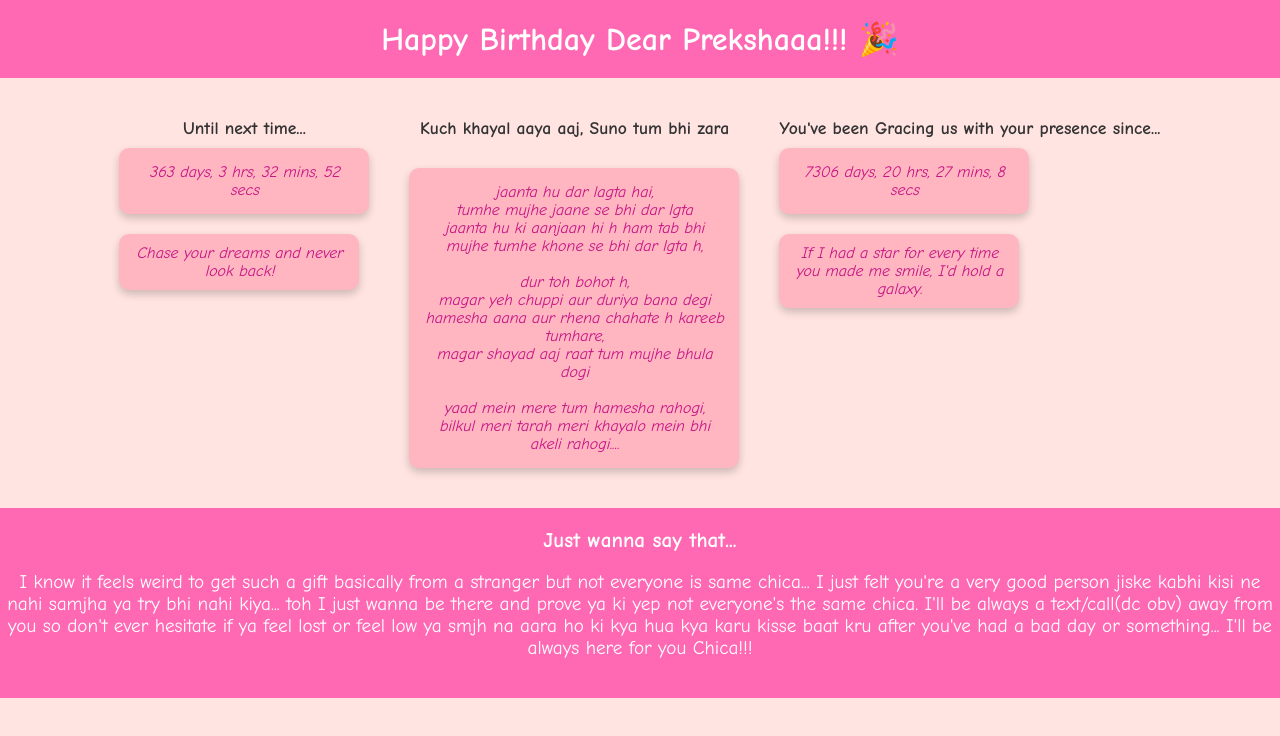
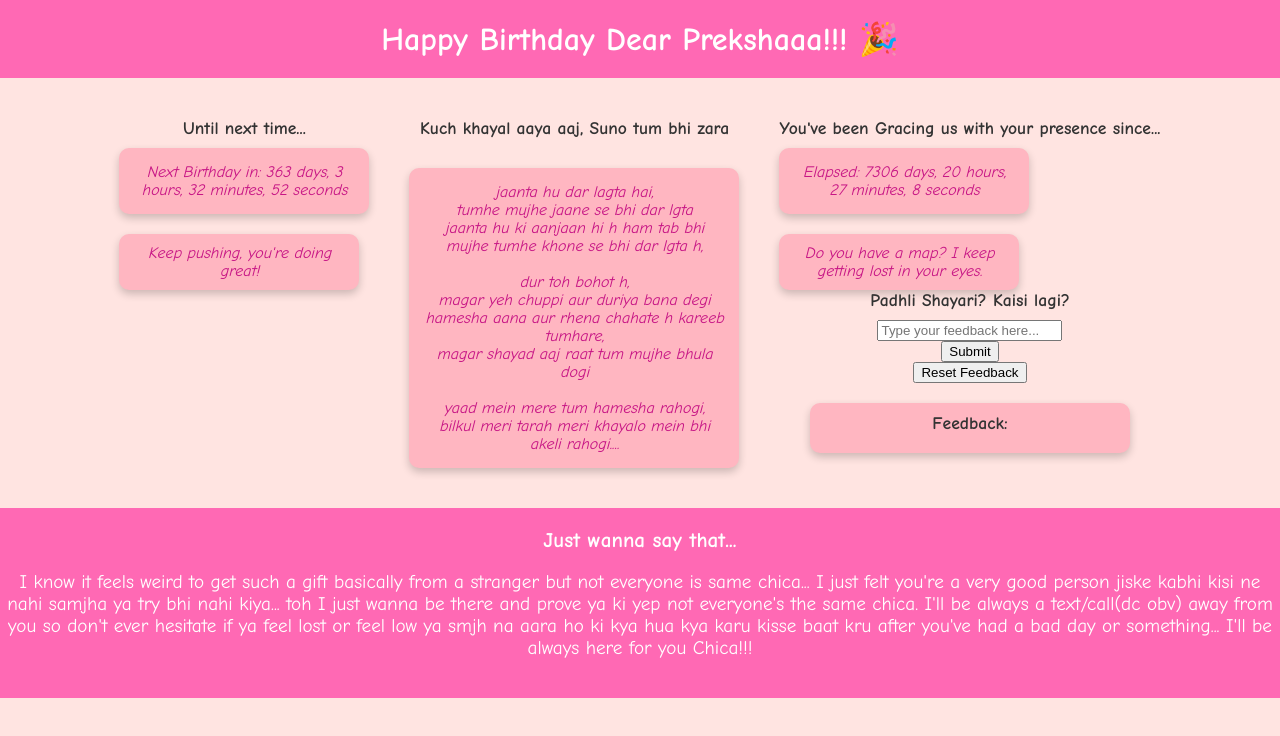
Before and after one commit to Sarvoham/Birthday, a plain HTML site: page index.html in a window 1280 px wide. Drawn offline with Linux system fonts and the light colour scheme.

Commit message:
Update index.html

```diff
--- a/index.html
+++ b/index.html
@@ -87,6 +87,20 @@
         .spacing {
             margin: 20px 0; /* Spacing between countdowns and quotes */
         }
+        .feedback-container {
+            margin-top: 20px;
+            background-color: #ffb6c1;
+            padding: 10px;
+            border-radius: 10px;
+            box-shadow: 0 4px 8px rgba(0, 0, 0, 0.2);
+            width: 300px;
+            text-align: center; /* Center align the feedback container */
+        }
+        .feedback-section {
+            display: flex;
+            flex-direction: column;
+            align-items: center; /* Center align feedback section */
+        }
     </style>
 </head>
 <body>
@@ -132,6 +146,20 @@
             <div id="countdownElapsed" class="item-box">Loading...</div>
             <div class="spacing"></div> <!-- Spacing div -->
             <div id="flirtyQuote" class="quote-box">Loading...</div>
+
+            <!-- Feedback Section moved below the flirty quote -->
+            <div class="feedback-section">
+                <div class="label">Padhli Shayari? Kaisi lagi?</div>
+                <input type="text" id="userFeedback" placeholder="Type your feedback here..." />
+                <button onclick="submitFeedback()">Submit</button>
+                <button onclick="resetFeedback()">Reset Feedback</button> <!-- Reset Button -->
+
+                <!-- Feedback Display Area -->
+                <div id="feedbackDisplay" class="feedback-container">
+                    <div class="label">Feedback:</div>
+                    <div id="feedbackList"></div>
+                </div>
+            </div>
         </div>
     </div>
 
@@ -142,6 +170,30 @@
     </footer>
 
     <script>
+        // Feedback submission function
+        function submitFeedback() {
+            const feedback = document.getElementById("userFeedback").value;
+            if (feedback) {
+                // Append the feedback to the feedback list
+                const feedbackList = document.getElementById("feedbackList");
+                const feedbackItem = document.createElement("div");
+                feedbackItem.textContent = feedback;
+                feedbackList.appendChild(feedbackItem);
+
+                // Clear the input box
+                document.getElementById("userFeedback").value = "";
+            } else {
+                alert("Please enter your feedback before submitting!");
+            }
+        }
+
+        // Feedback reset function
+        function resetFeedback() {
+            const feedbackList = document.getElementById("feedbackList");
+            feedbackList.innerHTML = ""; // Clear the feedback list
+            document.getElementById("userFeedback").value = ""; // Clear the input box
+        }
+
         // Countdown calculations
         function getCountdownText() {
             const currentTime = new Date();
@@ -164,42 +216,42 @@
             const remainingSeconds = Math.floor((remainingMilliseconds / 1000) % 60);
 
             return [
-                `${elapsedDays} days, ${elapsedHours} hrs, ${elapsedMinutes} mins, ${elapsedSeconds} secs`,
-                `${remainingDays} days, ${remainingHours} hrs, ${remainingMinutes} mins, ${remainingSeconds} secs`
+                `Elapsed: ${elapsedDays} days, ${elapsedHours} hours, ${elapsedMinutes} minutes, ${elapsedSeconds} seconds`,
+                `Next Birthday in: ${remainingDays} days, ${remainingHours} hours, ${remainingMinutes} minutes, ${remainingSeconds} seconds`
             ];
         }
 
-        // Quotes array
+        // Motivational and Flirty Quotes
         const motivationalQuotes = [
-            "Believe in yourself! You're unstoppable!",
-            "Chase your dreams and never look back!",
-            "Every day is a new chance to shine!",
-            "Smile! The world is watching you do amazing things.",
-        ];
-        const flirtyQuotes = [
-            "You're the kind of magic people write stories about. 😘",
-            "If I had a star for every time you made me smile, I'd hold a galaxy.",
-            "Hey there, heart-stealer! Keep dazzling.",
-            "Remember, you’re fabulous just as you are!",
+            "Believe in yourself and all that you are. Know that there is something inside you that is greater than any obstacle.",
+            "The only limit to our realization of tomorrow will be our doubts of today.",
+            "The future belongs to those who believe in the beauty of their dreams.",
+            "Do something today that your future self will thank you for.",
+            "You are capable of amazing things!",
+            "Keep pushing, you're doing great!"
         ];
 
-        // Function to display countdowns, quotes, and shayari
-        function updateStaticItems() {
-            const [elapsedText, remainingText] = getCountdownText();
-            document.getElementById("countdownElapsed").textContent = elapsedText;
-            document.getElementById("countdownRemaining").textContent = remainingText;
+        const flirtyQuotes = [
+            "Are you a magician? Because every time I look at you, everyone else disappears.",
+            "Do you have a map? I keep getting lost in your eyes.",
+            "Is your name Google? Because you have everything I’m searching for.",
+            "If you were a vegetable, you’d be a cute-cumber!",
+            "Do you believe in love at first sight, or should I walk by again?"
+        ];
 
-            // Get daily quotes
-            const date = new Date();
-            const motivationalQuote = motivationalQuotes[date.getDate() % motivationalQuotes.length];
-            const flirtyQuote = flirtyQuotes[date.getDate() % flirtyQuotes.length];
+        // Function to display the quotes and countdown
+        function displayInfo() {
+            const [countdownElapsed, countdownRemaining] = getCountdownText();
+            document.getElementById("countdownElapsed").textContent = countdownElapsed;
+            document.getElementById("countdownRemaining").textContent = countdownRemaining;
 
-            document.getElementById("motivationalQuote").textContent = motivationalQuote;
-            document.getElementById("flirtyQuote").textContent = flirtyQuote;
+            document.getElementById("motivationalQuote").textContent = motivationalQuotes[Math.floor(Math.random() * motivationalQuotes.length)];
+            document.getElementById("flirtyQuote").textContent = flirtyQuotes[Math.floor(Math.random() * flirtyQuotes.length)];
         }
 
-        // Initial load
-        updateStaticItems();
+        // Call displayInfo on page load
+        document.addEventListener("DOMContentLoaded", displayInfo);
     </script>
+
 </body>
 </html>
```
